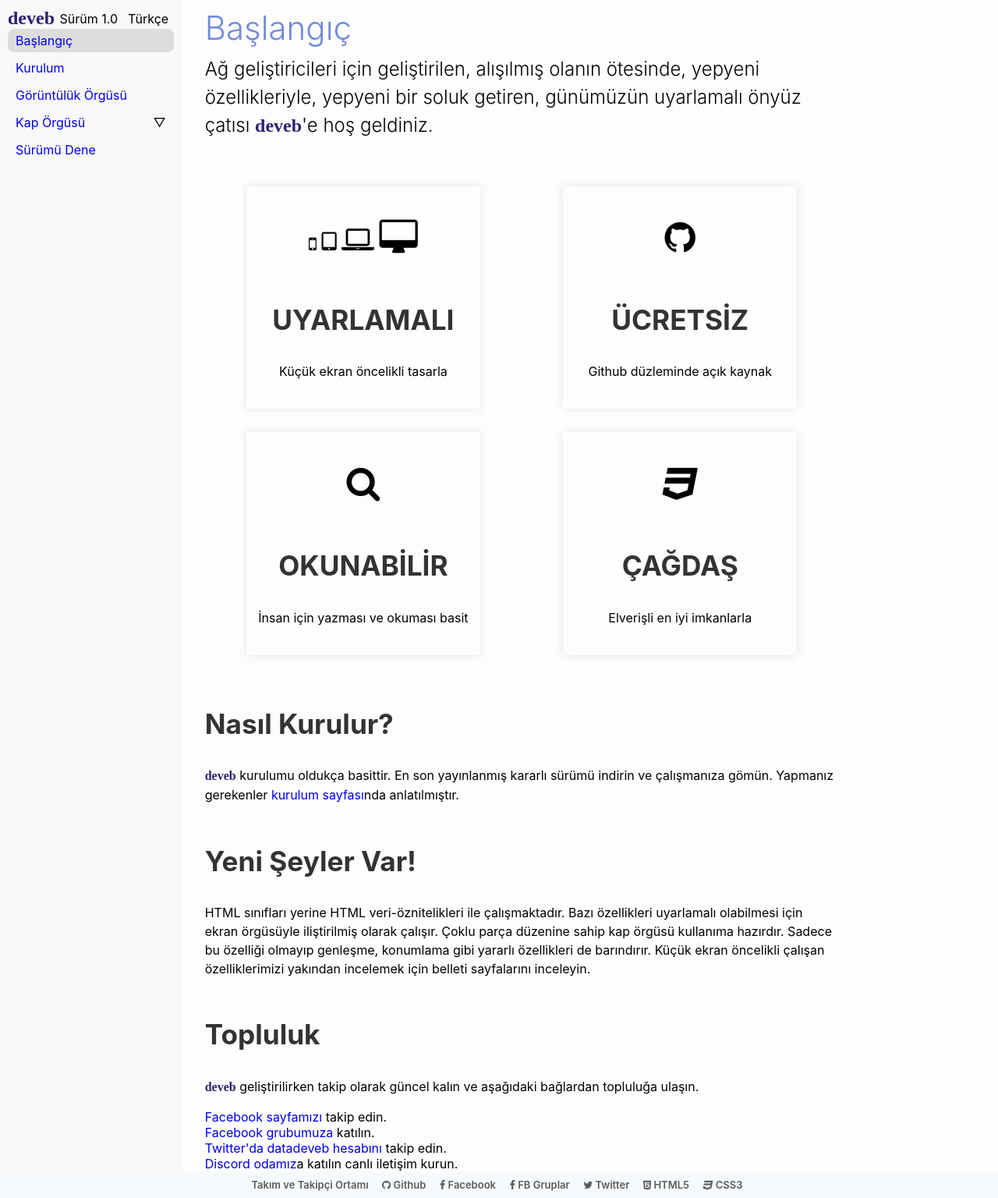
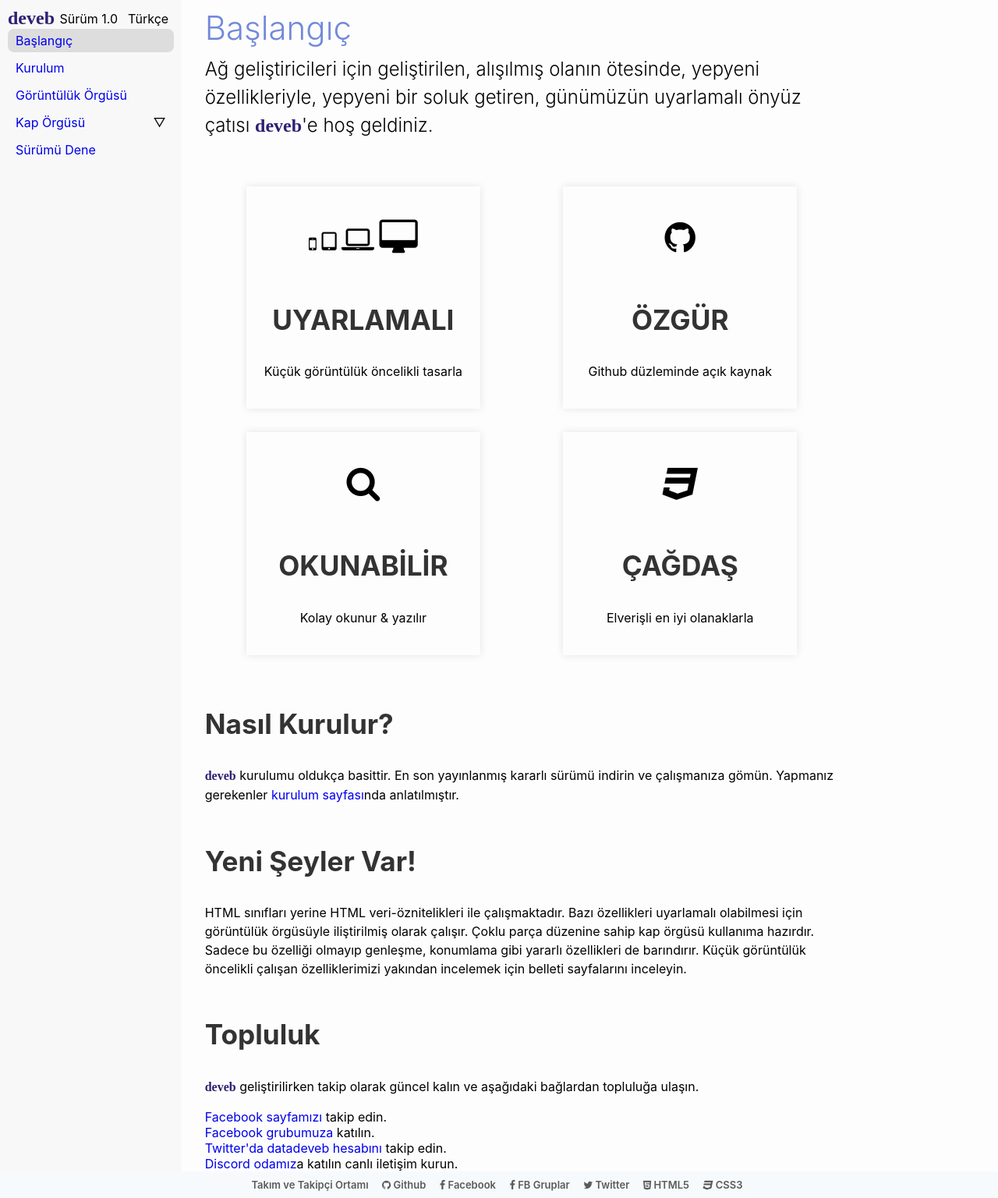
Before and after one commit to data-deveb/data-deveb.github.io, a Jekyll site: the page built from 1.0/tr/index.html, in a window 1280 px wide. Shown: the whole page at 78% size. Built offline with Jekyll 4.4.1, drawn with Linux system fonts in a browser that asks for light colours; some web fonts are replaced.

Commit message:
Sözcüklerde düzeltmeler

```diff
--- a/1.0/tr/index.html
+++ b/1.0/tr/index.html
@@ -17,14 +17,14 @@
     <i class="fa fa-desktop" aria-hidden="true" style="font-size:2em;"></i>
     </p>
     <h1>UYARLAMALI</h1>
-    <p>Küçük ekran öncelikli tasarla</p>
+    <p>Küçük görüntülük öncelikli tasarla</p>
   </div>
   <div data-kart style="width:300px;">
 
       <p style="font-size:23px;">
         <i class="fa fa-github" aria-hidden="true" style="font-size:2em;"></i>
       </p>
-      <h1>ÜCRETSİZ</h1>
+      <h1>ÖZGÜR</h1>
       <p>Github düzleminde açık kaynak</p>
   </div>
   <div data-kart style="width:300px;">
@@ -33,7 +33,7 @@
         <i class="fa fa-search" aria-hidden="true" style="font-size:2em;"></i>
       </p>
       <h1>OKUNABİLİR</h1>
-      <p>İnsan için yazması ve okuması basit</p>
+      <p>Kolay okunur & yazılır</p>
   </div>
   <div data-kart style="width:300px;">
 
@@ -41,7 +41,7 @@
       <i class="fa fa-css3" aria-hidden="true" style="font-size:2em;"></i>
     </p>
     <h1>ÇAĞDAŞ</h1>
-    <p>Elverişli en iyi imkanlarla</p>
+    <p>Elverişli en iyi olanaklarla</p>
   </div>
 </div>
 
@@ -57,9 +57,9 @@
 <h1>Yeni Şeyler Var!</h1>
 <p>
   HTML sınıfları yerine HTML veri-öznitelikleri ile çalışmaktadır. Bazı özellikleri
-  uyarlamalı olabilmesi için ekran örgüsüyle iliştirilmiş olarak çalışır. Çoklu parça
+  uyarlamalı olabilmesi için görüntülük örgüsüyle iliştirilmiş olarak çalışır. Çoklu parça
   düzenine sahip kap örgüsü kullanıma hazırdır. Sadece bu özelliği olmayıp genleşme,
-  konumlama gibi yararlı özellikleri de barındırır. Küçük ekran öncelikli çalışan
+  konumlama gibi yararlı özellikleri de barındırır. Küçük görüntülük öncelikli çalışan
   özelliklerimizi yakından incelemek için belleti sayfalarını inceleyin.
 </p>
 
```
